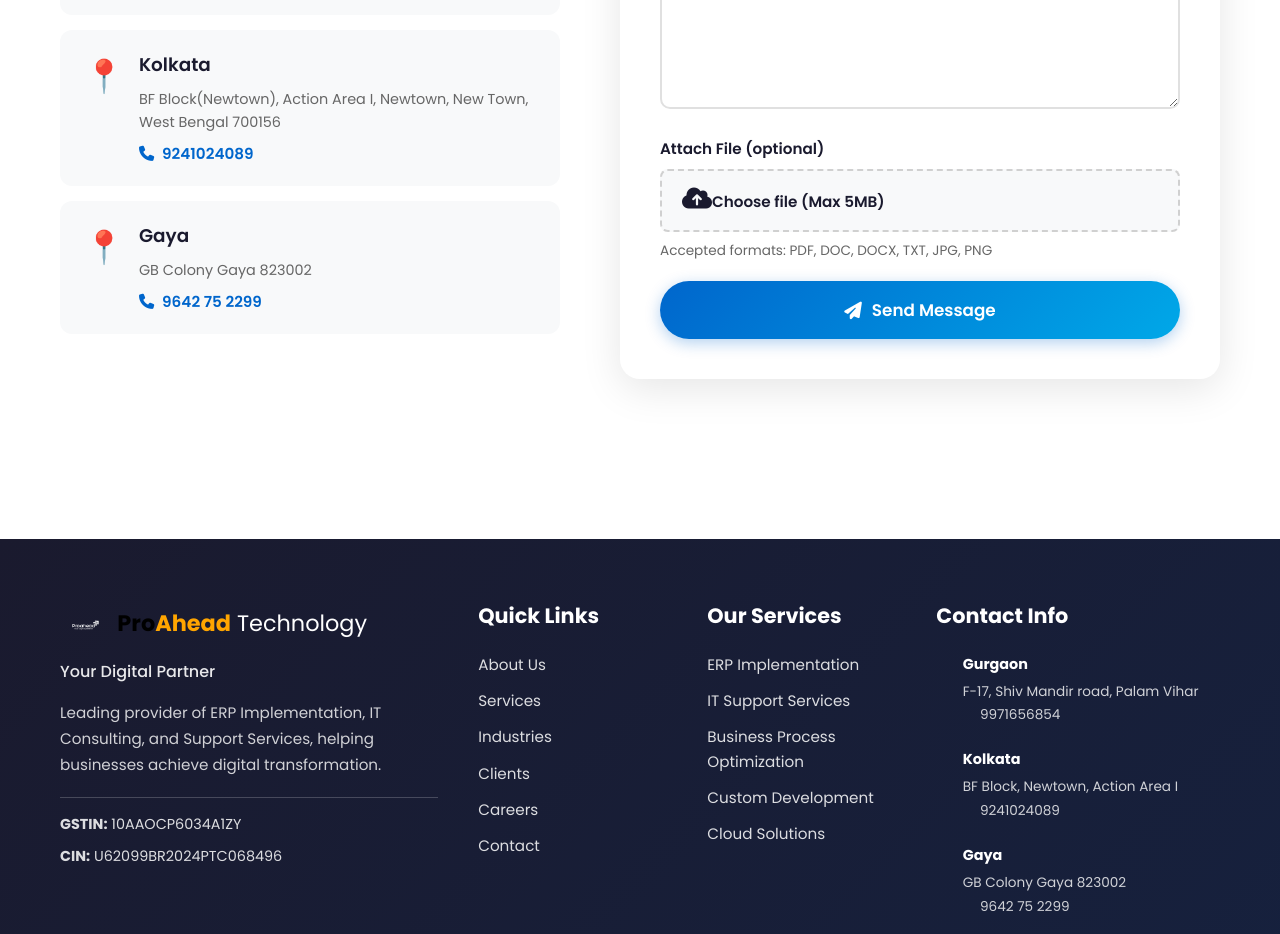
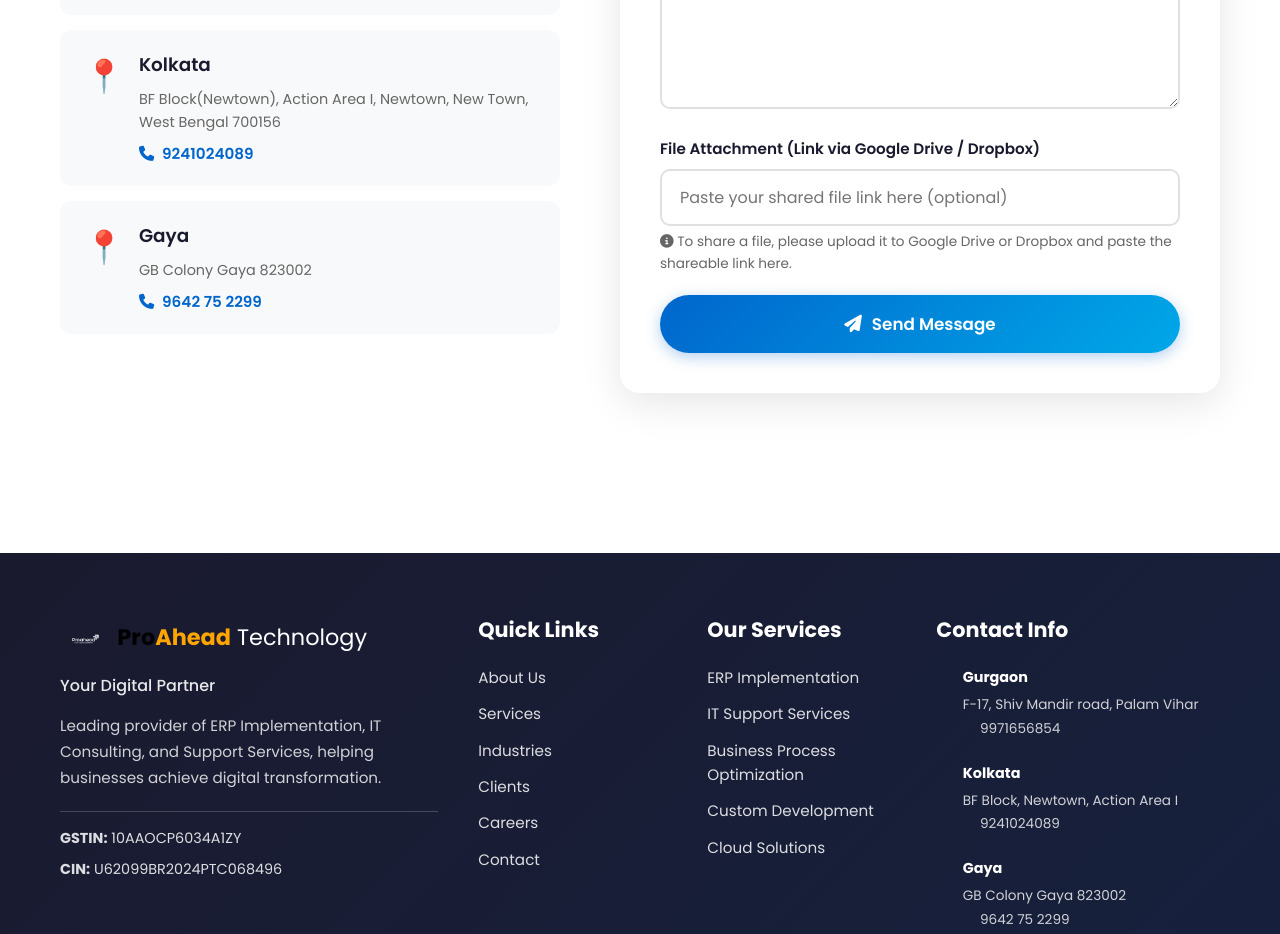
Before and after one commit to Palenzo/ProaheadTech, a React (Create React App) app: page /contact in a window 1280 px wide. Shown: the part 800-1734 px from the top of the page. Built offline with nearby package versions, Linux system fonts and the light colour scheme; some icons are missing; the HTML template or start-up script is replaced by a standard one.

Commit message:
Contact us UI changed

```diff
--- a/src/components/Contact/Contact.jsx
+++ b/src/components/Contact/Contact.jsx
@@ -12,10 +12,9 @@
     company: '',
     subject: '',
     message: '',
-    file: null
+    fileLink: '' // Changed from 'file' to 'fileLink'
   });
 
-  const [fileName, setFileName] = useState('');
   const [status, setStatus] = useState({ type: '', message: '' });
   const [isSubmitting, setIsSubmitting] = useState(false);
 
@@ -45,18 +44,6 @@
     }));
   };
 
-  const handleFileChange = (e) => {
-    const file = e.target.files[0];
-    if (file) {
-      if (file.size > 5242880) { // 5MB limit
-        setStatus({ type: 'error', message: 'File size should be less than 5MB' });
-        return;
-      }
-      setFormData(prev => ({ ...prev, file }));
-      setFileName(file.name);
-    }
-  };
-
   const handleSubmit = async (e) => {
     e.preventDefault();
     setIsSubmitting(true);
@@ -75,20 +62,13 @@
         company: formData.company,
         subject: formData.subject,
         message: formData.message,
-        to_email: 'proahead2025@gmail.com' // Replace with your receiving email
+        file_link: formData.fileLink, // Pass the link property
+        to_email: 'proahead2025@gmail.com'
       };
 
-      // If you have a file, you can convert it to base64 or handle it separately
-      if (formData.file) {
-        const reader = new FileReader();
-        reader.onload = async () => {
-          templateParams.attachment = reader.result;
-          await sendEmail(serviceID, templateID, publicKey, templateParams);
-        };
-        reader.readAsDataURL(formData.file);
-      } else {
-        await sendEmail(serviceID, templateID, publicKey, templateParams);
-      }
+      // Send email directly without file reader logic
+      await sendEmail(serviceID, templateID, publicKey, templateParams);
+
     } catch (error) {
       console.error('Error:', error);
       setStatus({
@@ -113,9 +93,8 @@
         company: '',
         subject: '',
         message: '',
-        file: null
+        fileLink: '' // Reset link field
       });
-      setFileName('');
     } catch (error) {
       throw error;
     } finally {
@@ -264,22 +243,19 @@
                 ></textarea>
               </div>
 
-              <div className="form-group file-upload-group">
-                <label htmlFor="file">Attach File (optional)</label>
-                <div className="file-upload">
-                  <input
-                    type="file"
-                    id="file"
-                    name="file"
-                    onChange={handleFileChange}
-                    accept=".pdf,.doc,.docx,.txt,.jpg,.jpeg,.png"
-                  />
-                  <label htmlFor="file" className="file-upload-label">
-                    <i className="fas fa-cloud-upload-alt"></i>
-                    <span>{fileName || 'Choose file (Max 5MB)'}</span>
-                  </label>
-                </div>
-                <small>Accepted formats: PDF, DOC, DOCX, TXT, JPG, PNG</small>
+              <div className="form-group">
+                <label htmlFor="fileLink">File Attachment (Link via Google Drive / Dropbox)</label>
+                <input
+                  type="url"
+                  id="fileLink"
+                  name="fileLink"
+                  value={formData.fileLink}
+                  onChange={handleChange}
+                  placeholder="Paste your shared file link here (optional)"
+                />
+                <small className="form-text-muted" style={{ display: 'block', marginTop: '5px', fontSize: '0.85rem', color: '#666' }}>
+                  <i className="fas fa-info-circle"></i> To share a file, please upload it to Google Drive or Dropbox and paste the shareable link here.
+                </small>
               </div>
 
               {status.message && (
```
